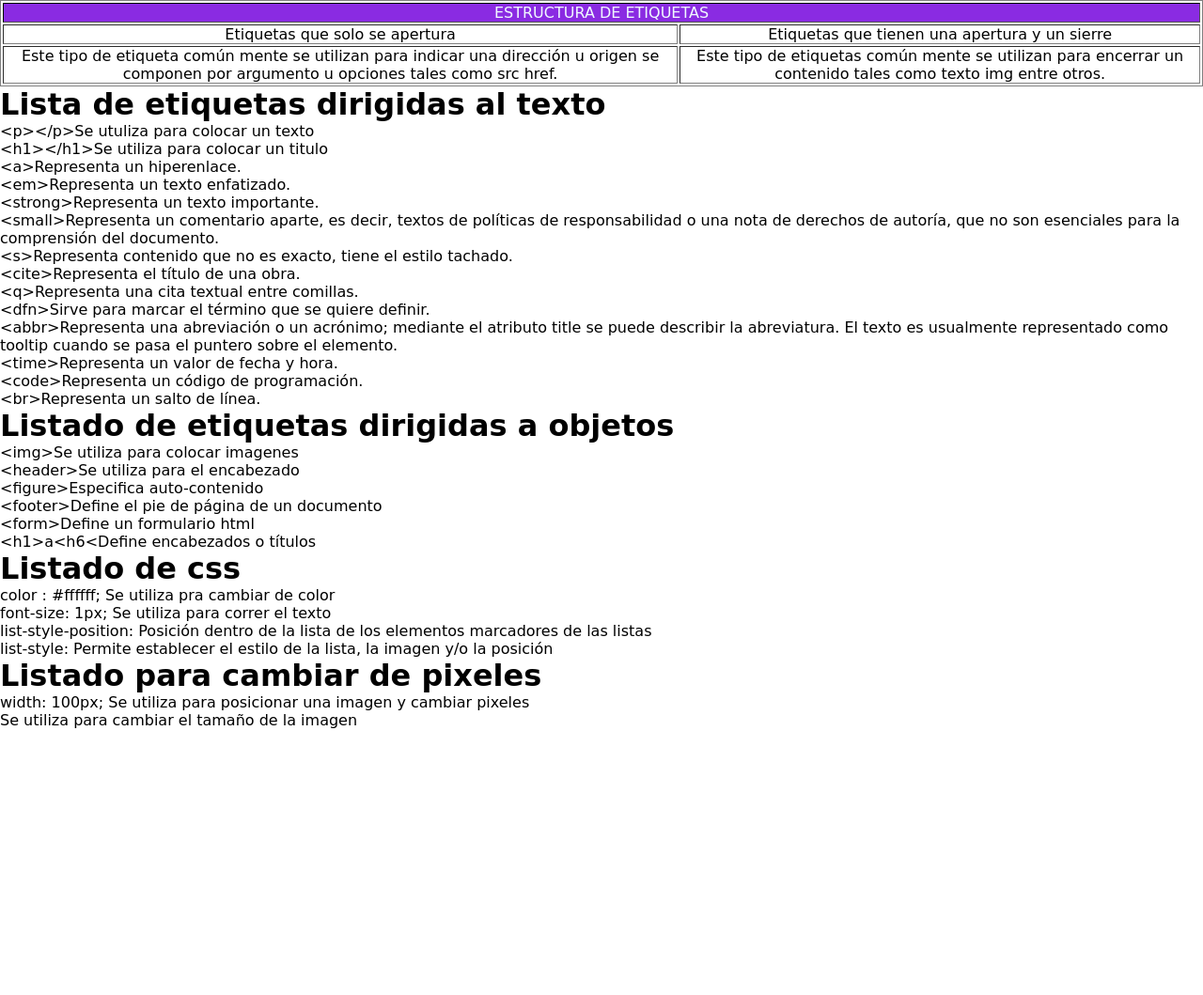
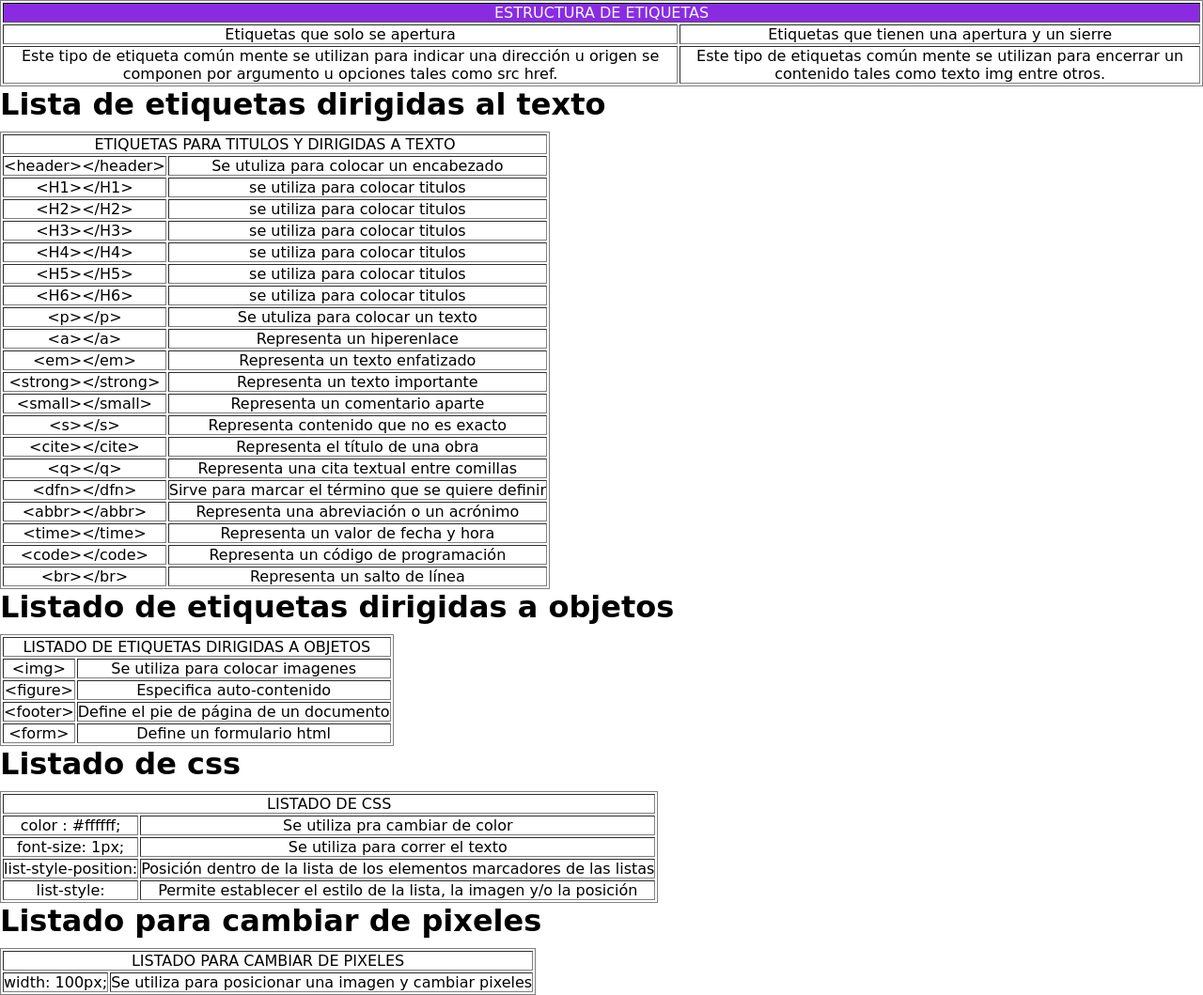
Before and after one commit to jrlopez185/Diccionario, a plain HTML site: page glosario.html in a window 1280 px wide. Shown: the part 232-1291 px from the top of the page at 94% size. Before the commit the page ends 1008 px from the top, so only its background shows below. Drawn offline with Linux system fonts and the light colour scheme.

Commit message:
Update glosario.html

```diff
--- a/glosario.html
+++ b/glosario.html
@@ -52,41 +52,187 @@ etiqueta se puede componerse de dos maneras.</P>
 
 
         <h1>Lista de etiquetas dirigidas al texto</h1>
-       <ul><li> &lt;p&gt;&lt;/p&gt;Se utuliza para colocar un texto</li></ul>
-       <ul><li>&lt;h1&gt;&lt;/h1&gt;Se utiliza para colocar un titulo<br></li></ul>
-       <ul><li>&lt;a&gt;Representa un hiperenlace.</li></ul>
-       <ul><li>&lt;em&gt;Representa un texto enfatizado.</li></ul>
-       <ul><li>&lt;strong&gt;Representa un texto importante.</li></ul>
-       <ul><li>&lt;small&gt;Representa un comentario aparte, es decir, textos de políticas de responsabilidad o una nota de derechos de autoría, que no son esenciales para la comprensión del documento.</li></ul>
-       <ul><li>&lt;s&gt;Representa contenido que no es exacto, tiene el estilo tachado.</li></ul>
-       <ul><li>&lt;cite&gt;Representa el título de una obra.</li></ul>
-       <ul><li>&lt;q&gt;Representa una cita textual entre comillas.</li></ul>
-       <ul><li>&lt;dfn&gt;Sirve para marcar el término que se quiere definir.</li></ul>
-       <ul><li>&lt;abbr&gt;Representa una abreviación o un acrónimo; mediante el atributo title se puede describir la abreviatura. El texto es usualmente representado como tooltip cuando se pasa el puntero sobre el elemento.</li></ul>
-       <ul><li>&lt;time&gt;Representa un valor de fecha y hora.</li></ul>
-       <ul><li>&lt;code&gt;Representa un código de programación.</li></ul>
-       <ul><li>&lt;br&gt;Representa un salto de línea.</li></ul>
+
+        <table border="2"class="Tabla2">
+         <tr class="Tabla4">
+            <td colspan="2">ETIQUETAS PARA TITULOS Y DIRIGIDAS A TEXTO</td>
+         </tr>
+            <tr>
+                <td>&lt;header&gt;&lt;/header&gt;</td>
+                <td>Se utuliza para colocar un encabezado</td>
+
+             <tr>
+                <td>&lt;H1&gt;&lt;/H1&gt;</td>
+                <td>se utiliza para colocar titulos</td>
+             </tr>
+
+            <tr>
+                <td>&lt;H2&gt;&lt;/H2&gt;</td>
+                <td>se utiliza para colocar titulos</td>
+            </tr>
+
+            <tr>
+                <td>&lt;H3&gt;&lt;/H3&gt;</td>
+                <td>se utiliza para colocar titulos</td>
+            </tr>
+
+            <tr>
+                <td>&lt;H4&gt;&lt;/H4&gt;</td>
+                <td>se utiliza para colocar titulos</td>
+             </tr>
+
+            <tr>
+                <td>&lt;H5&gt;&lt;/H5&gt;</td>
+                <td>se utiliza para colocar titulos</td>
+            </tr>
+
+            <tr>
+                <td>&lt;H6&gt;&lt;/H6&gt;</td>
+                <td>se utiliza para colocar titulos</td>
+            </tr>
+
+            <tr>
+                <td>&lt;p&gt;&lt;/p&gt;</td>
+                <td>Se utuliza para colocar un texto</td>
+            </tr>
+
+            <tr>
+                <td>&lt;a&gt;&lt;/a&gt;</td>
+                <td>Representa un hiperenlace</td>
+            </tr>
+
+            <tr>
+                <td>&lt;em&gt;&lt;/em&gt;</td>
+                <td>Representa un texto enfatizado</td>
+            </tr>
+
+            <tr>
+                <td>&lt;strong&gt;&lt;/strong&gt;</td>
+                <td>Representa un texto importante</td>
+            </tr>
+
+            <tr>
+                <td>&lt;small&gt;&lt;/small&gt;</td>
+                <td>Representa un comentario aparte</td>
+            </tr>
+
+            <tr>
+                <td>&lt;s&gt;&lt;/s&gt;</td>
+                <td>Representa contenido que no es exacto</td>
+            </tr>
+
+            <tr>
+                <td>&lt;cite&gt;&lt;/cite&gt;</td>
+                <td>Representa el título de una obra</td>
+            </tr>
+
+            <tr>
+                <td>&lt;q&gt;&lt;/q&gt;</td>
+                <td>Representa una cita textual entre comillas</td>
+            </tr>
+
+            <tr>
+                <td>&lt;dfn&gt;&lt;/dfn&gt;</td>
+                <td>Sirve para marcar el término que se quiere definir</td>
+            </tr>
+
+            <tr>
+                <td>&lt;abbr&gt;&lt;/abbr&gt;</td>
+                <td>Representa una abreviación o un acrónimo</td>
+            </tr>
+
+            <tr>
+                <td>&lt;time&gt;&lt;/time&gt;</td>
+                <td>Representa un valor de fecha y hora</td>
+            </tr>
+
+            <tr>
+                <td>&lt;code&gt;&lt;/code&gt;</td>
+                <td>Representa un código de programación</td>
+            </tr>
+
+            <tr>
+                <td>&lt;br&gt;&lt;/br&gt;</td>
+                <td>Representa un salto de línea</td>
+            </tr>
+
+        </table>
+
+
 
 
         <h1>Listado de etiquetas dirigidas a objetos</h1>
-        <ul><li>&lt;img&gt;Se utiliza para colocar imagenes</li></ul>
-        <ul><li> &lt;header&gt;Se utiliza para el encabezado</li></ul>
-        <ul><li>&lt;figure&gt;Especifica auto-contenido</li></ul>
-        <ul><li>&lt;footer&gt;Define el pie de página de un documento</li></ul>
-        <ul><li>&lt;form&gt;Define un formulario html</li></ul>
-        <ul><li>&lt;h1&gt;a&lt;h6&lt;Define encabezados o títulos</li></ul>
 
+        <table border="2" class="Tito">
+            <tr class="Tito2">
+                <td colspan="2">LISTADO DE ETIQUETAS DIRIGIDAS A OBJETOS</td>
+            </tr>
+
+            <tr>
+                <td>&lt;img&gt;</td>
+                <td>Se utiliza para colocar imagenes</td>
+            </tr>
+
+            <tr>
+                <td>&lt;figure&gt;</td>
+                <td>Especifica auto-contenido</td>
+            </tr>
+
+            <tr>
+                <td>&lt;footer&gt;</td>
+                <td>Define el pie de página de un documento</td>
+            </tr>
+
+            <tr>
+                <td>&lt;form&gt;</td>
+                <td>Define un formulario html</td>
+            </tr>
+
+        </table>
 
         <h1>Listado de css</h1>
-        <ul><li>color : #ffffff; Se utiliza pra cambiar de color </li></ul>
-        <ul><li> font-size: 1px; Se utiliza para correr el texto</li></ul>
-        <ul><li>list-style-position: Posición dentro de la lista de los elementos marcadores de las listas</li></ul>
-        <ul><li>list-style: Permite establecer el estilo de la lista, la imagen y/o la posición</li></ul>
+
+        <table border="2" class="chepa">
+         <tr class="chepa2">
+             <td colspan="2">LISTADO DE CSS</td>
+         </tr>
+
+         <tr>
+             <td>color : #ffffff;</td>
+             <td>Se utiliza pra cambiar de color</td>
+         </tr>
+
+         <tr>
+             <td>font-size: 1px;</td>
+             <td>Se utiliza para correr el texto</td>
+         </tr>
+
+         <tr>
+             <td>list-style-position:</td>
+             <td>Posición dentro de la lista de los elementos marcadores de las listas</td>
+         </tr>
+
+         <tr>
+             <td>list-style:</td>
+             <td>Permite establecer el estilo de la lista, la imagen y/o la posición</td>
+         </tr>
+     </table>
+
 
 
         <h1>Listado para cambiar de pixeles</h1>
-        <ul><li>width: 100px; Se utiliza para posicionar una imagen y cambiar pixeles</li></ul>
-        <ul><li>Se utiliza para cambiar el tamaño de la imagen</li></ul>
+
+        <table border="2" class="holi">
+            <tr class="holi2">
+                <td colspan="2">LISTADO PARA CAMBIAR DE PIXELES</td>
+            </tr>
+
+            <tr>
+                <td>width: 100px;</td>
+                <td>Se utiliza para posicionar una imagen y cambiar pixeles</td>
+            </tr>
+
+       </table>
 
 
 
```
